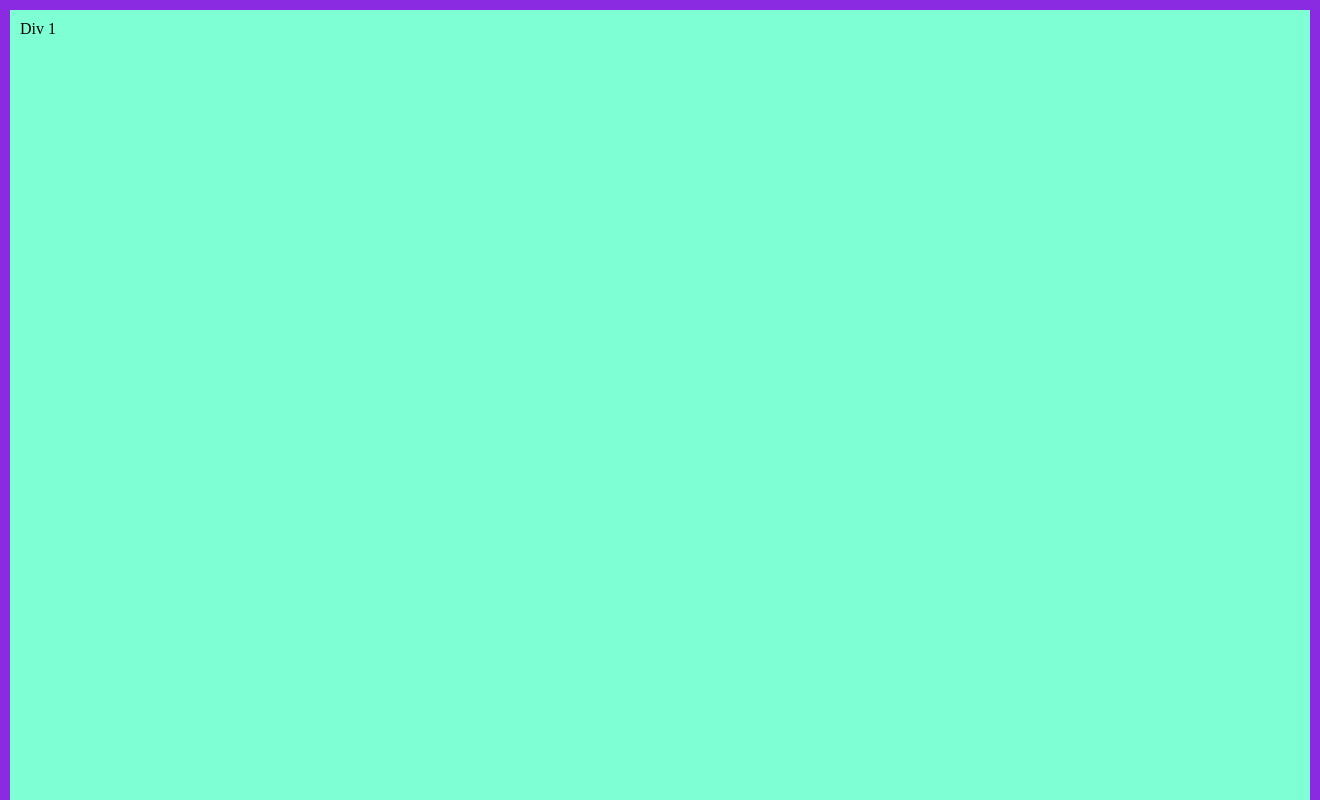
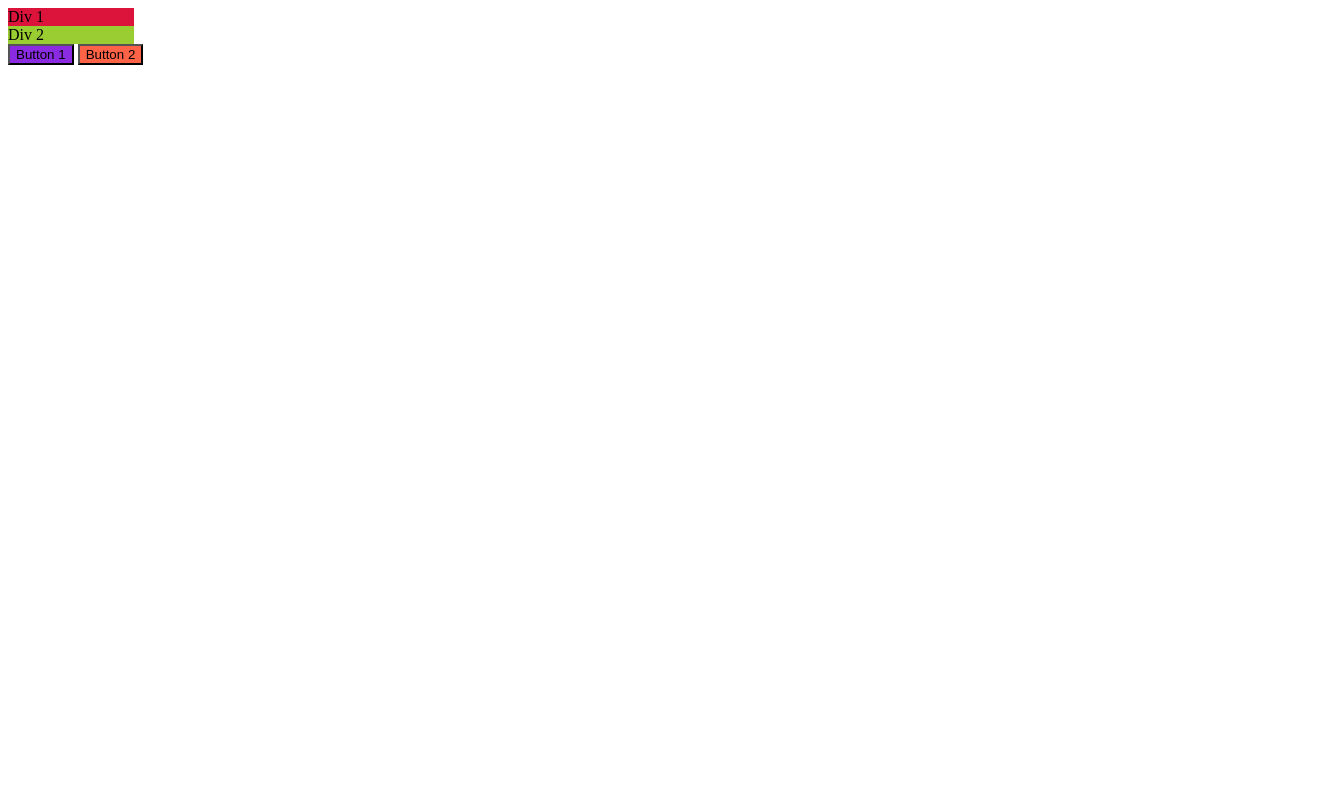
Before and after one commit to mishra28soumya/css-display-and-positioning, a plain HTML site: page start/index.html in a window 1280 px wide. Shown: the top 800 px of the page, 1320 px wide, since content can reach past the window. Drawn offline with Linux system fonts and the light colour scheme.

Commit message:
Update index.css

```diff
--- a/start/index.css
+++ b/start/index.css
@@ -1,14 +1,17 @@
-body{
-    margin: 0px
+#div1{
+    background-color: crimson;
+    width:10%;
 }
 
-div{
-    background-color: aquamarine;
-    width:100%;
-    height: 900px;
-    border-color: blueviolet;
-    border-width: 10px;
-    border-style: solid;
-    border-radius: 0px;
-    padding:10px;
+#div2{
+    background-color:yellowgreen;
+    width:10%;
 }
+
+#btn1{
+    background-color:blueviolet;
+}
+
+#btn2{
+    background-color:tomato;
+}
```
